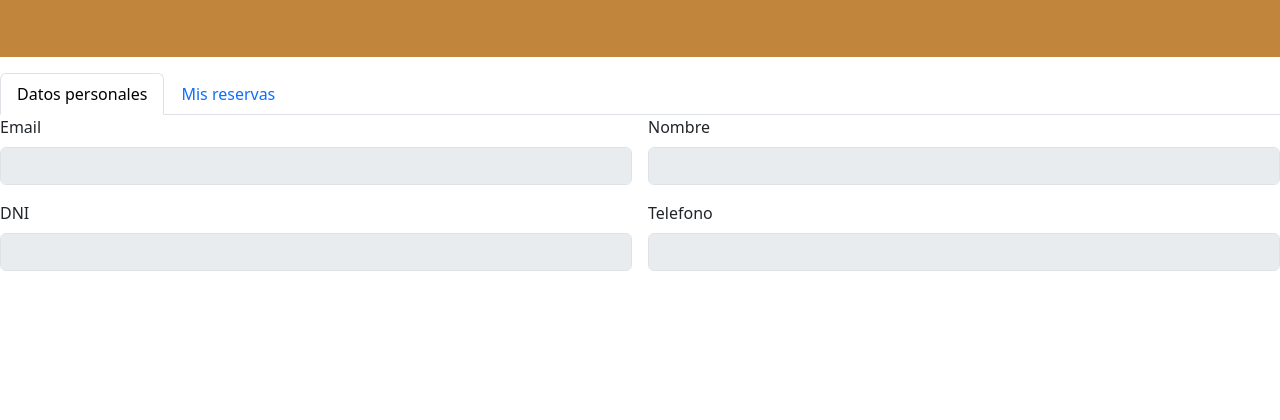
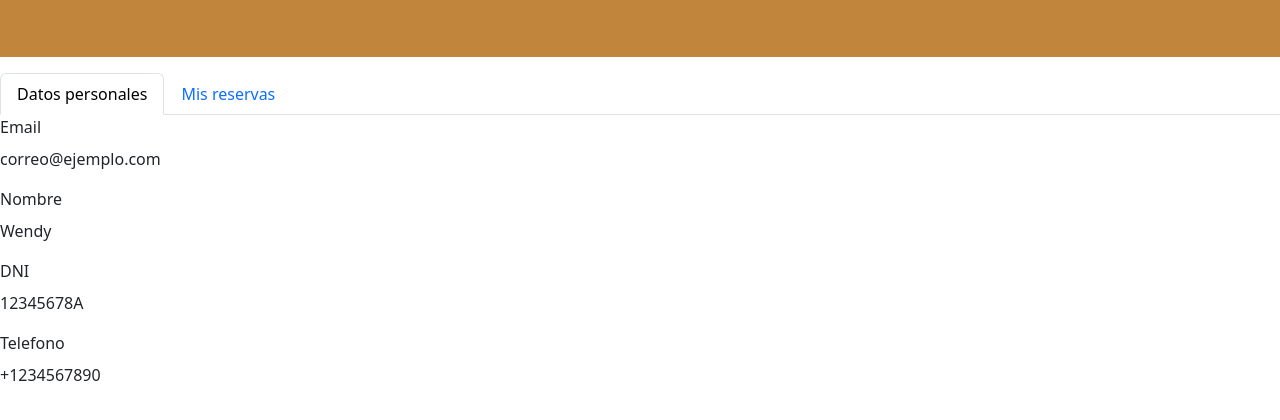
Before and after one commit to RiveroWendy/Sistema-Reserva-Restaurantes, a plain HTML site: page Reserva-Restaurante/home_cliente.html in a window 1280 px wide. Shown: the part 116-536 px from the top of the page. Drawn offline with nearby package versions, Linux system fonts and the light colour scheme.

Commit message:
Update home_cliente.html

```diff
--- a/Reserva-Restaurante/home_cliente.html
+++ b/Reserva-Restaurante/home_cliente.html
@@ -35,28 +35,25 @@
     </ul>
     <div class="tab-content" id="contenido">
         <div class="tab-pane fade show active" id="primero">
-            <form class="row g-3">
             <div class="col-md-6">
                 <label for="inputEmail4" class="form-label">Email</label>
-                    <input type="email" class="form-control" id="inputEmail4" disabled>
+                <p>correo@ejemplo.com</p>
             </div>
             <div class="col-md-6">
                 <label for="inputPassword4" class="form-label">Nombre</label>
-                    <input type="password" class="form-control" id="inputPassword4" disabled>
+                <p>Wendy</p>
             </div>
             <div class="col-md-6">
                 <label for="inputEmail4" class="form-label">DNI</label>
-                    <input type="email" class="form-control" id="inputEmail4" disabled>
+                <p>12345678A</p>
             </div>
             <div class="col-md-6">
                 <label for="inputPassword4" class="form-label">Telefono</label>
-                    <input type="password" class="form-control" id="inputPassword4" disabled>
+                <p>+1234567890</p>
+            </div>
+        </div>
     </div>
 
-
-
-            </form>
-        </div>
         <div class="tab-pane fade" id="segundo">
             <!---->
             <div class="table-responsive" style="height: 64.5vh;">
```
Lines whose indentation alone changed are shown as unchanged.
